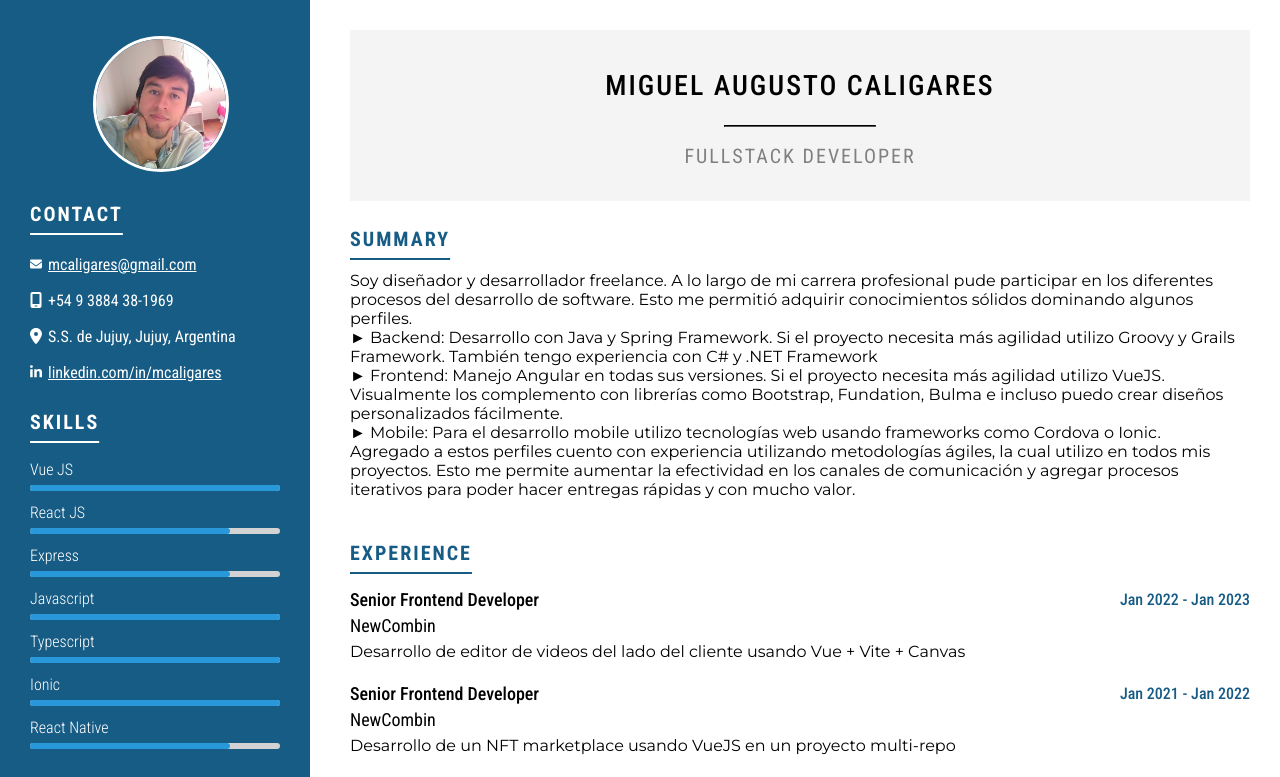
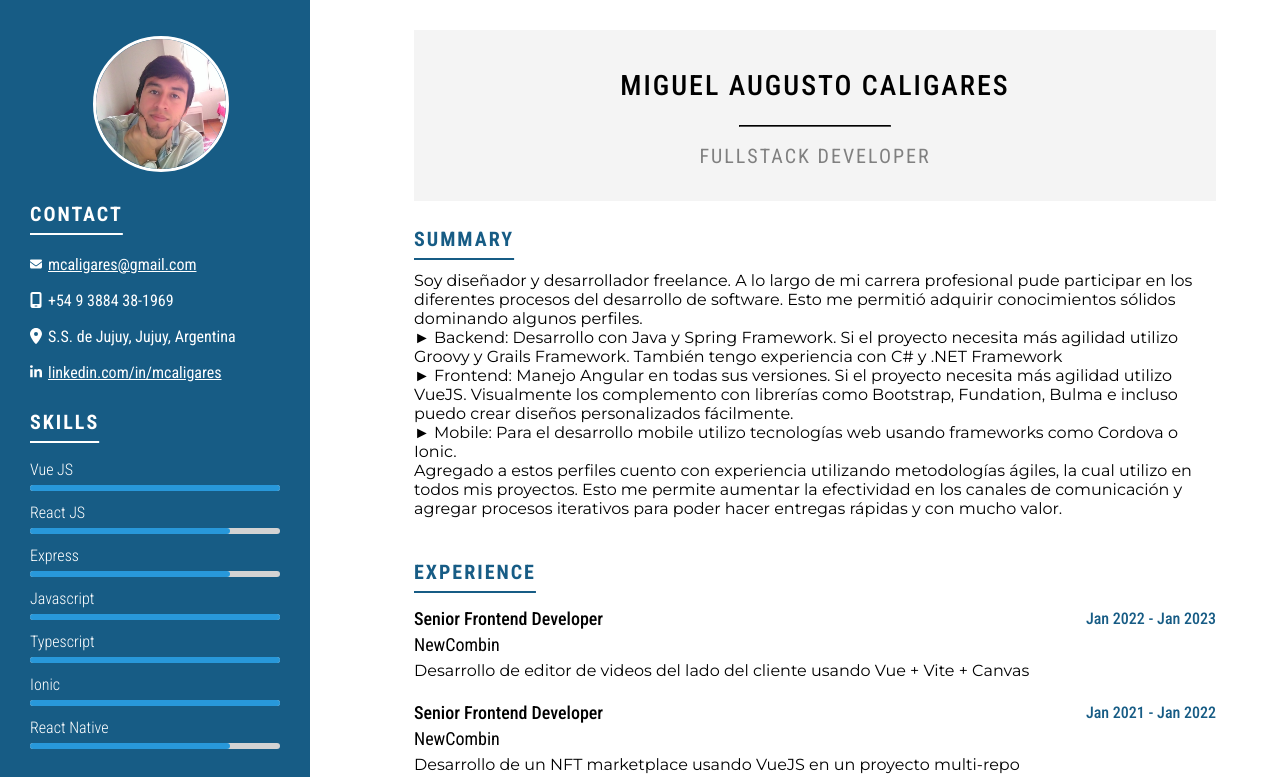
Before and after one commit to mcaligares/cv-template, a Nuxt app: page / in a window 1280 px wide. Shown: the top 777 px of the page. Built offline with nearby package versions, Linux system fonts and the light colour scheme.

Commit message:
fix layout width

```diff
--- a/layouts/default.vue
+++ b/layouts/default.vue
@@ -27,8 +27,14 @@
   }
   &__body {
     height: 100%;
-    padding: 30px;
-    padding-left: 350px;
+    padding: 30px 10vw;
+    margin-left: 350px;
+    @media only screen and (max-width: 1600px) {
+      padding: 30px 5vw;
+    }
+    @media only screen and (max-width: 1200px) {
+      padding: 30px 12px;
+    }
   }
 }
 </style>
```
